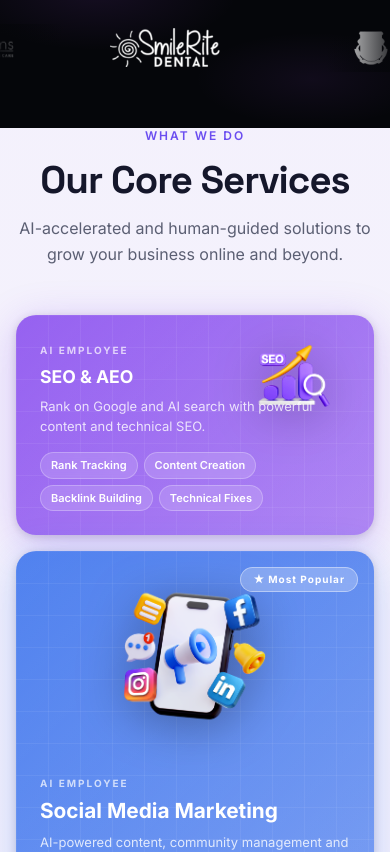
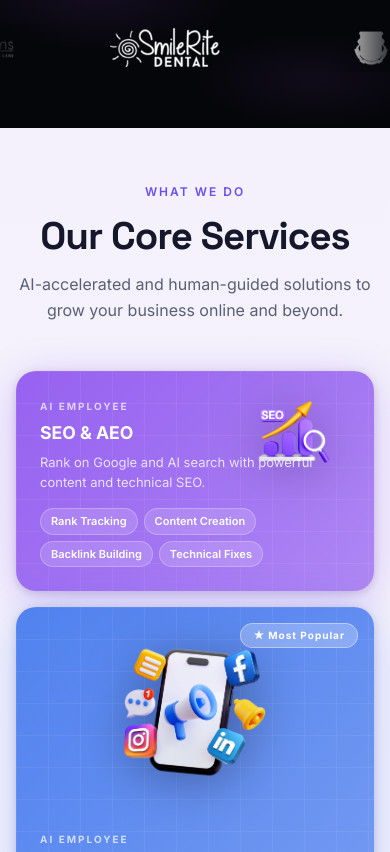
Before and after one commit to Echo5Digital/Echo5Digital-, a Next.js app: page / in a window 390 px wide. Shown: the part 860-1712 px from the top of the page. Built offline with nearby package versions, Linux system fonts and the light colour scheme.

Commit message:
Add top padding to Core Services section on mobile
Fixes the "What We Do" label sitting flush against the section above it.

```diff
--- a/app/HomeClient.tsx
+++ b/app/HomeClient.tsx
@@ -334,7 +334,7 @@
         </section>
 
         {/* ── CORE SERVICES ────────────────────────────────────────── */}
-        <section className="max-w-[1800px] mx-auto px-4 sm:px-6 lg:px-8 pb-20">
+        <section className="max-w-[1800px] mx-auto px-4 sm:px-6 lg:px-8 pt-14 pb-20 md:pt-10">
           <div className="flex flex-col items-center text-center gap-4 mb-12">
             <span
               className="inline-flex items-center gap-2 rounded-full text-xs font-semibold"
```
